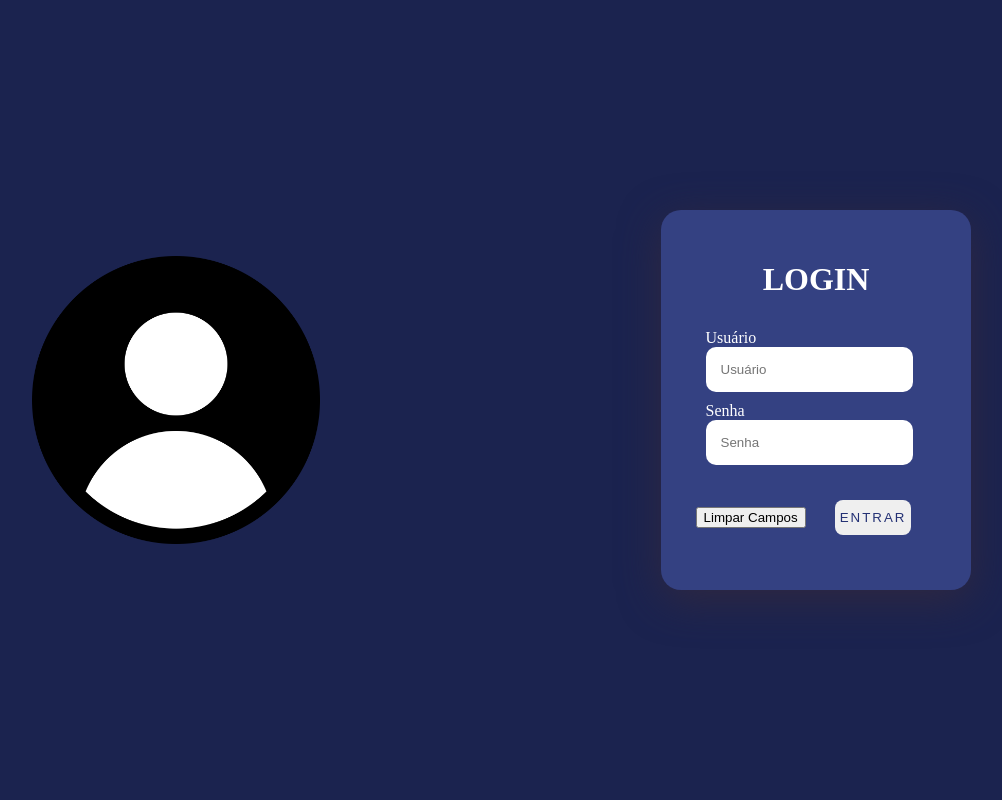
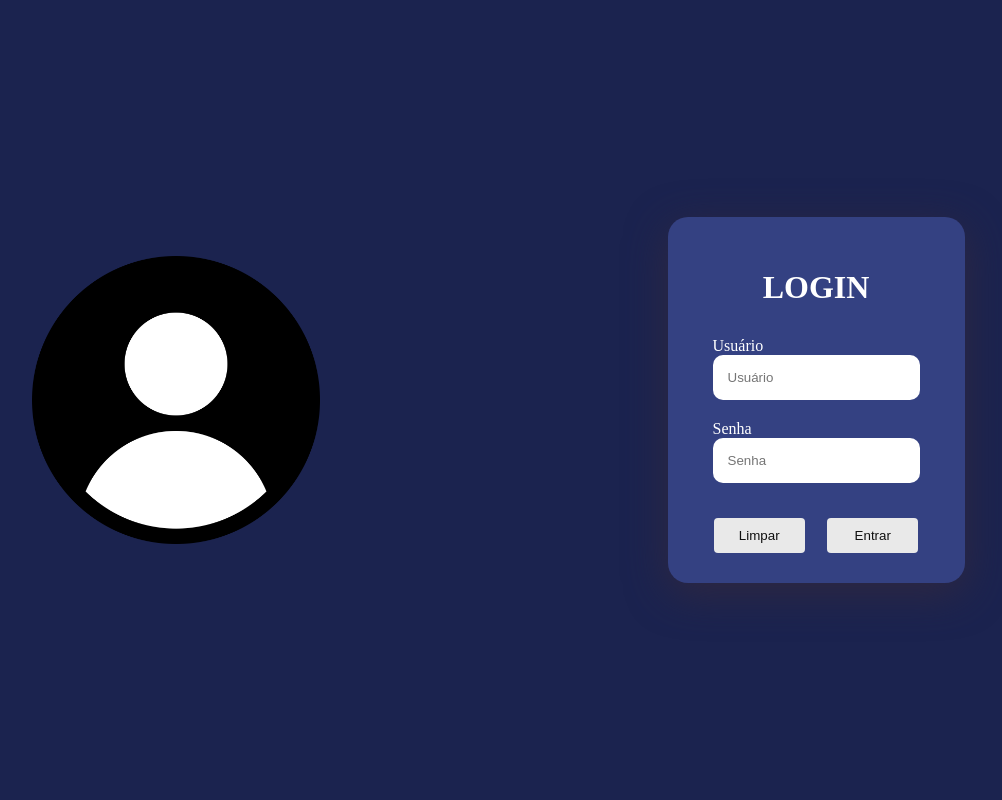
Before and after one commit to Marcelle-1/Projeto-Telefonia, a PHP site: page /Logincomum.php in a window 1280 px wide. Shown: the whole page, without its empty margins (144-1146 px from the left). Run offline with PHP 8.4, Linux system fonts and the light colour scheme.

Commit message:
correção

```diff
--- a/Logincomum.php
+++ b/Logincomum.php
@@ -15,18 +15,34 @@
         <div class="right-login">
             <div class="card-login">
                 <h1> LOGIN </h1>
+
                 <form action="testlogin.php" method="POST">
+
                     <div class="textfield">
                         <label for="Usuario" id="usuario"> Usuário </label>
-                        <input id="Usuario" type="text" name="usuario" placeholder="Usuário" >
+                        <input id="Usuario" type="text" name="usuario" placeholder="Usuário">
                     </div>
+
                     <div class="textfield">
                         <label for="Senha" id="senha"> Senha </label>
-                        <input id="Senha" type="password" name="senha" placeholder="Senha" >
+                        <input id="Senha" type="password" name="senha" placeholder="Senha">
                     </div>
-                    <button onclick="limparcampos()" class="btn-limpar"> Limpar Campos </button>
-                    <button class="btn-login" type="submit" name="submit"> Entrar </button>
+
+                    <div class="btns">
+                        <!-- <button type="button" class="btn-login" name="submit"> Entrar </button> -->
+                        <input type="submit" name="submit" id="Submit" value="Entrar">
+                        <button type="button" onclick="limparCampos()" class="btn-limpar"> Limpar </button>
+                    </div>
                 </form>
+
+                <script>
+                    function limparCampos() {
+
+                        document.getElementById('Usuario').value = '';
+                        document.getElementById('Senha').value = '';
+                    }
+
+                </script>
 
             </div>
         </div>
--- a/css/Logincomum.css
+++ b/css/Logincomum.css
@@ -48,6 +48,12 @@ body {
     padding: 30px 35px
 }
 
+form{
+    display: flex;
+    flex-direction: column;
+    align-items: center;
+}
+
 label{
     color: white;
 }
@@ -72,6 +78,49 @@ label{
     padding: 15px;
     box-sizing: border-box;
 
+}
+
+.btns{
+    display: flex;
+    margin-top: 15px;
+    flex-direction: row-reverse;
+    width: 100%;
+    justify-content: space-around;
+}
+
+input[type="submit"] {
+    padding: 10px;
+    margin-top: 10px;
+    background-color: #e9e9e9;
+    color: #101010;
+    border: none;
+    border-radius: 4px;
+    cursor: pointer;
+    width: 40%;
+    display: inline-block;
+    transition: 0.3s;
+}
+
+button.btn-limpar {
+    padding: 10px;
+    margin-top: 10px;
+    background-color: #e9e9e9;
+    color: #101010;
+    border: none;
+    border-radius: 4px;
+    cursor: pointer;
+    width: 40%;
+    display: inline-block;
+    transition: 0.3s;
+}
+
+input[type="submit"]:hover{
+    opacity: 0.8;
+
+}
+
+button.btn-limpar:hover{
+    opacity: 0.8;
 }
 
 .btn-login{
@@ -137,4 +186,18 @@ img{
     .card-login{
         width: 90;
     }
+
+    .btns{
+        flex-direction: column;
+        align-items: center;
+
+    }
+
+    input[type="submit"] {
+        width: 100%;
+    }
+
+    button.btn-limpar {
+        width: 100%;
+    }
 }
```
Also changed, not shown: LoginMaster.php (+5 -2 lines), css/loginmaster.css (+67 -1 lines).
